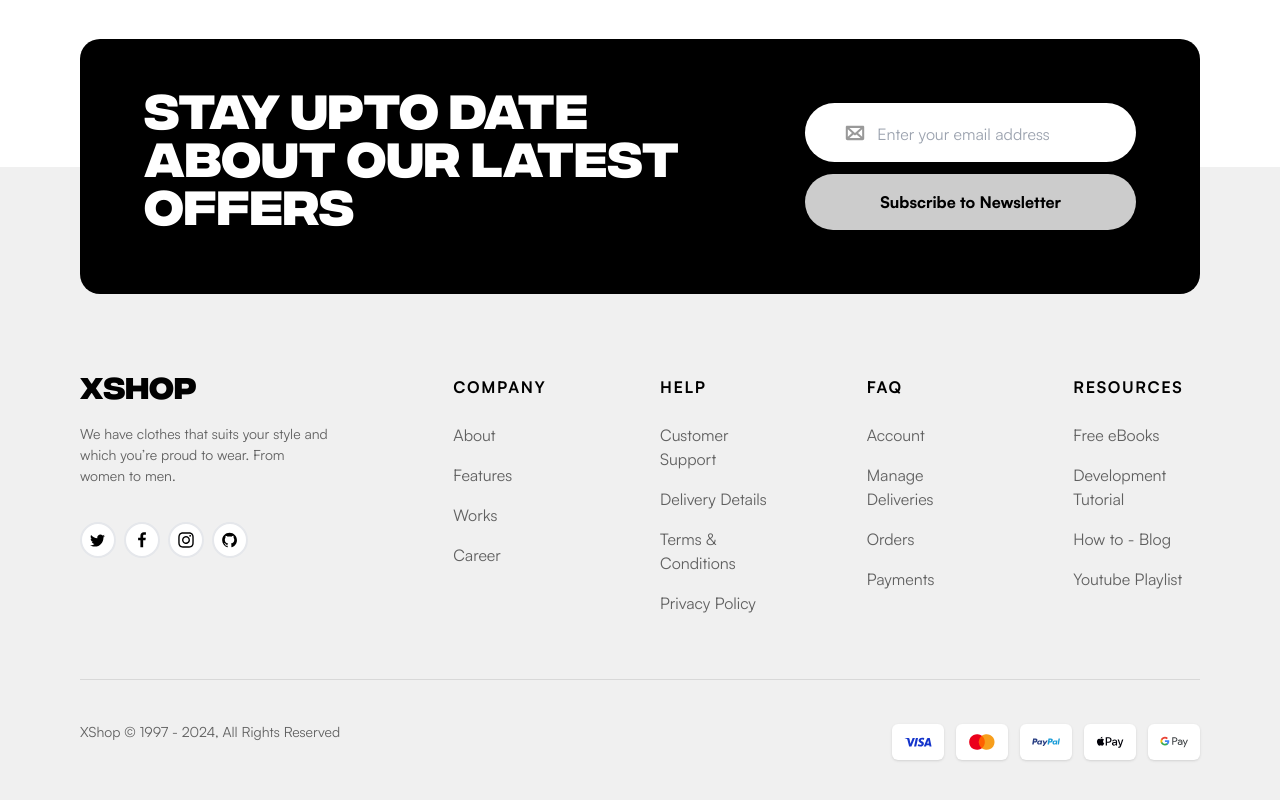
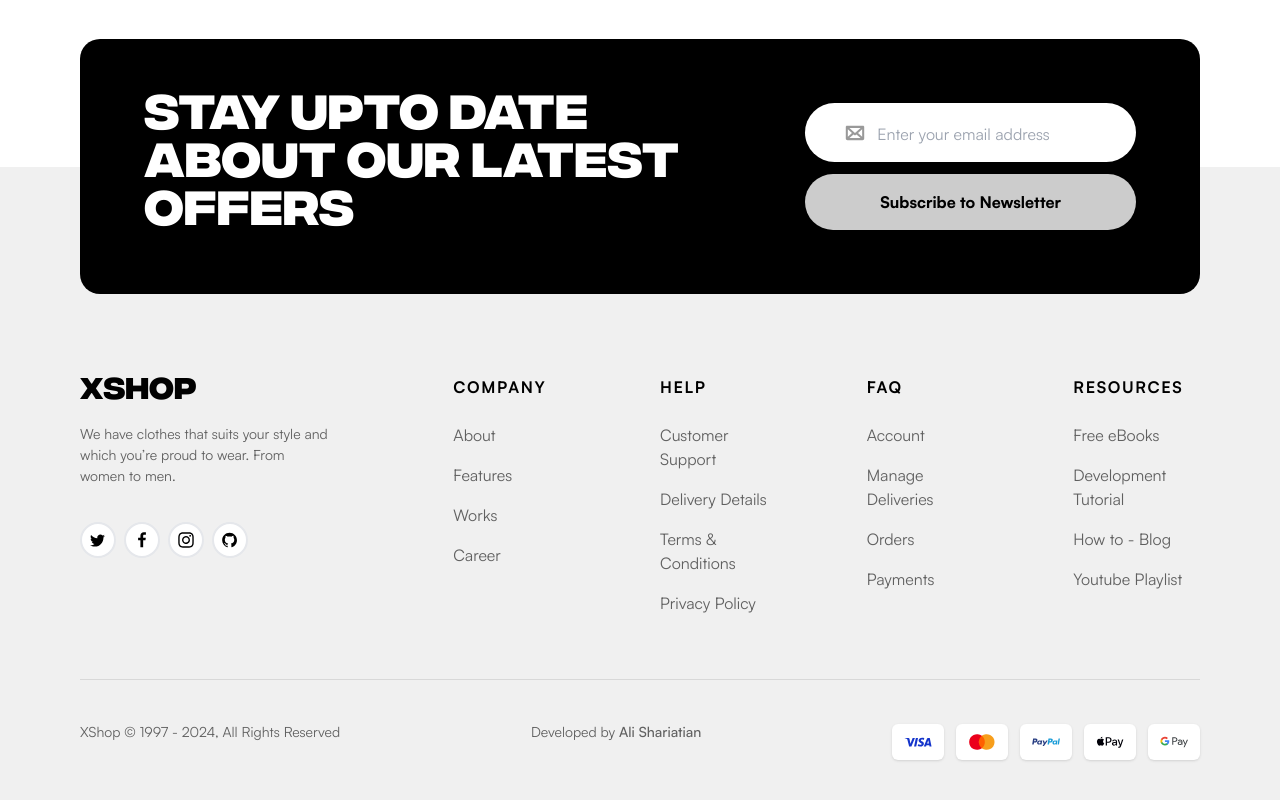
Before and after one commit to AliShariatian/XShop, a Next.js app: page / in a window 1280 px wide. Shown: the part 3926-4726 px from the top of the page. Built offline with nearby package versions, Linux system fonts and the light colour scheme; no server answers.

Commit message:
add Developer info to footer

```diff
--- a/src/components/layout/footer/BelowFooter.tsx
+++ b/src/components/layout/footer/BelowFooter.tsx
@@ -1,6 +1,7 @@
 import { FC } from "react";
 import { cards } from "./items";
 import Image from "next/image";
+import Link from "next/link";
 
 const BelowFooter: FC = (): JSX.Element => {
    return (
@@ -8,6 +9,20 @@ const BelowFooter: FC = (): JSX.Element => {
          <div>
             <p className="cursor-default text-base text-dark/60 transition-[color] hover:text-dark">
                XShop © 1997 - 2024, All Rights Reserved
+            </p>
+         </div>
+
+         <div className="cursor-default text-base text-dark/60 transition-[color] hover:text-dark max-xl:hidden">
+            <p>
+               Developed by
+               <Link
+                  href="https://github.com/AliShariatian"
+                  target="_blank"
+                  title="Go To Developer Github Page"
+                  className="ml-1 font-medium hover:underline"
+               >
+                  Ali Shariatian
+               </Link>
             </p>
          </div>
 
```
